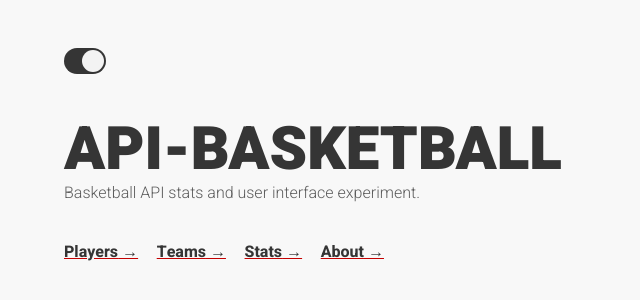
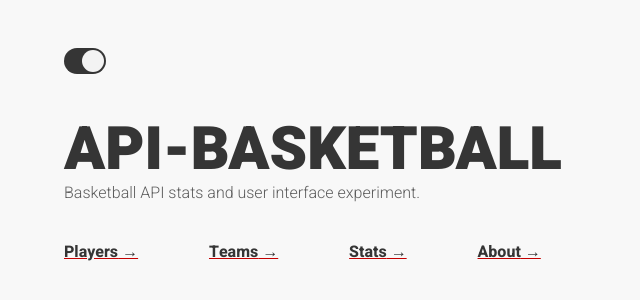
Before and after one commit to amirardalan/basketball, a Next.js app: page / in a window 1280 px wide. Shown: the top 300 px of the page, without its empty margins (0-640 px from the left). Built offline with nearby package versions, Linux system fonts and the light colour scheme; no server answers.

Commit message:
Update styles

```diff
--- a/pages/index.tsx
+++ b/pages/index.tsx
@@ -3,7 +3,6 @@ import Container from '@/components/Container'
 import { homeContent } from '@/data/content'
 import { GetStaticProps } from 'next'
 import Link from 'next/link'
-import { redirect } from 'next/dist/server/api-utils'
 
 export const getStaticProps: GetStaticProps = async () => {
   try {
@@ -23,17 +22,21 @@ export default function Home({ home }) {
       fontWeight: 300,
     }
   })
-
   const styleLinks = css({
-    maxWidth: 320,
+    maxWidth: 480,
     display: 'flex',
     flexDirection: 'row',
     justifyContent: 'space-between',
-    'h2:after': {
-      content: '" →"',
+    'h2': {
+      marginRight: '.2rem',
+      '&:after': {
+        content: '" →"',
+      }
+    },
+    '@media (max-width: 480px)': {
+      flexDirection: 'column',
     }
   })
-
   const homeTop = css({
     marginBottom: '2rem',
   })
```
